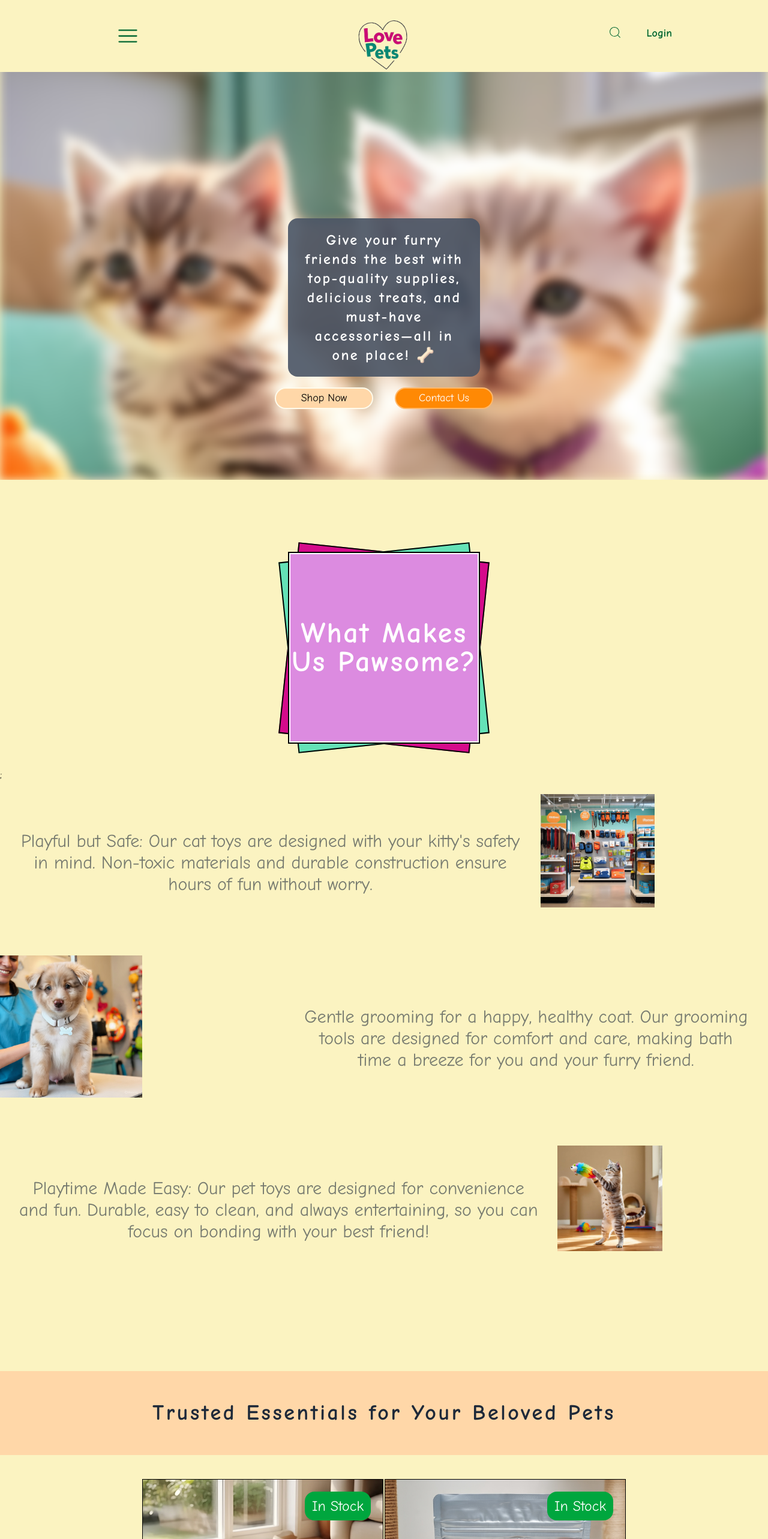
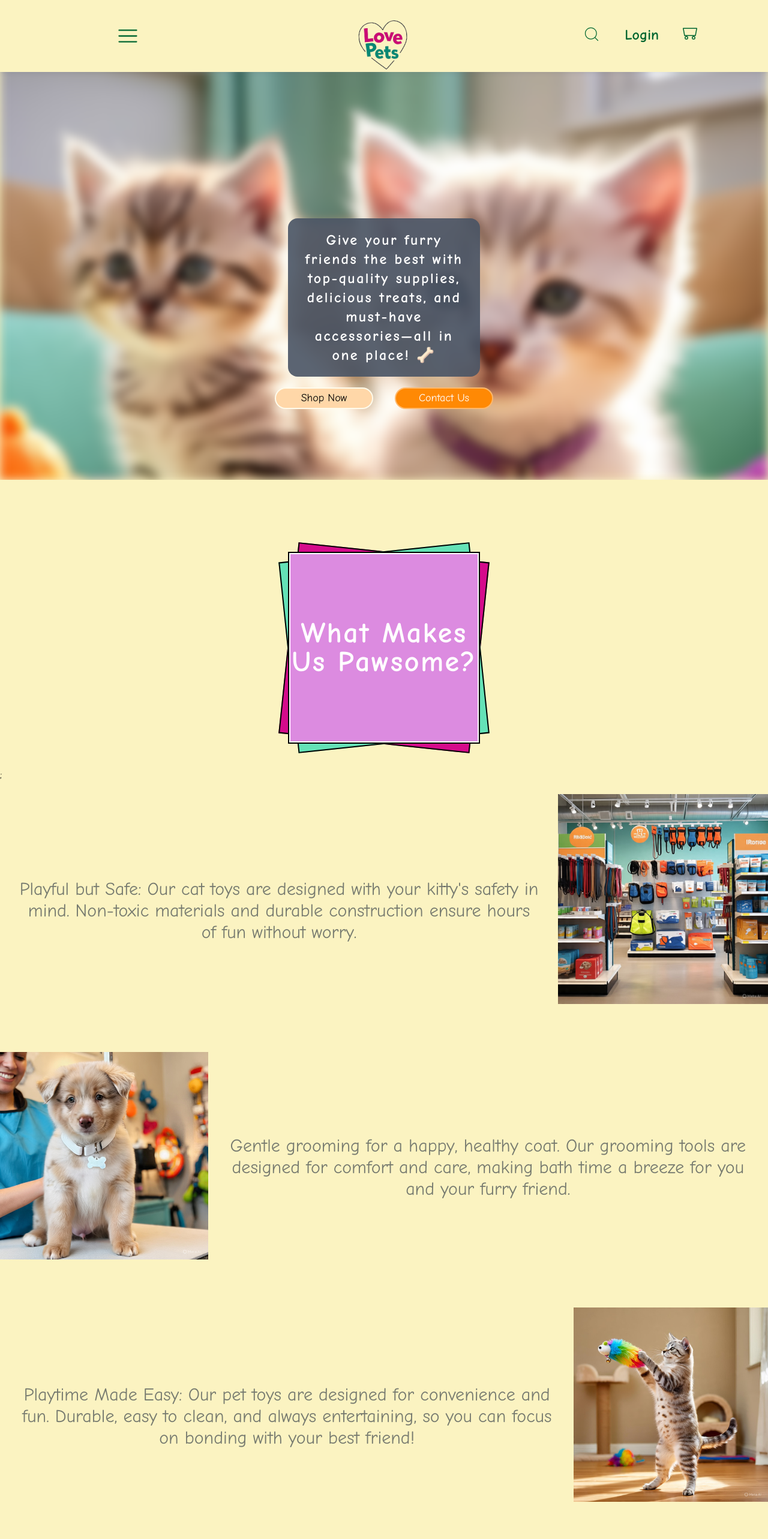
Before and after one commit to michaeluy001/pet-supplies, a React (Vite) app: page / in a window 1280 px wide. Shown: the top 2566 px of the page at 60% size. Built offline with nearby package versions, Linux system fonts and the light colour scheme.

Commit message:
adjustment made for Features card size on md size

```diff
--- a/src/Components/EmailCapture.jsx
+++ b/src/Components/EmailCapture.jsx
@@ -5,8 +5,8 @@ import { FaArrowRight } from "react-icons/fa";
 export const EmailCapture = () => {
   return (
     <>
-      <div className="relative  overflow-hidden">
-        <form className="relative h-screen content-center px-15 sm:text-lg z-3 2xl:w-1/2">
+      <div className="relative  overflow-hidden justify-items-center">
+        <form className="relative h-screen content-center  px-15 sm:text-lg z-3 2xl:w-1/3">
           <p className="text-lg text-gray-800/60 tracking-widest sm:text-3xl md:text-4xl lg:text-5xl 2xl:text-2xl">
             Subscribe to our Newsletter to receive exciting updates and promos!
           </p>
--- a/src/Components/Features-Card.jsx
+++ b/src/Components/Features-Card.jsx
@@ -2,18 +2,18 @@ export const Card = ({ card, id }) => {
   return (
     <>
       <div
-        className={`space-y-10 items-center my-5 xl:flex 2xl:flex-col 2xl:w-100  ${
-          id % 2 === 0 ? " xl:flex-row-reverse" : " xl:flex-row"
+        className={`space-y-10 items-center my-5 lg:flex 2xl:flex-col 2xl:w-100  ${
+          id % 2 === 0 ? " lg:flex-row-reverse" : " lg:flex-row"
         }`}
       >
         <div className="overflow-hidden">
           <img
             src={card.imgSrc}
             alt={card.alt}
-            className="size-full xl:size-1/2 2xl:size-100 hover:scale-110 active:scale:110 duration-[4s]"
+            className="size-full sm:w-200 lg:w-200 2xl:size-100 hover:scale-110 active:scale:110 duration-[4s] "
           />
         </div>
-        <p className="px-8 text-center text-gray-800/60  text-lg sm:text-2xl md:text-3xl lg:text-5xl xl:text-3xl 2xl:text-xl">
+        <p className="px-8 text-center text-gray-800/60  text-lg sm:text-2xl md:text-3xl lg:text-2xl xl:text-3xl 2xl:text-xl">
           {card.caption}
         </p>
       </div>
--- a/src/Components/Footer.jsx
+++ b/src/Components/Footer.jsx
@@ -6,7 +6,7 @@ export const Footer = () => {
 
   return (
     <>
-      <div className="grid grid-cols-4 p-10">
+      <div className="grid grid-cols-4 p-10 ">
         <div className="flex mx-6 h-50 text-gray-800/60 sm:h-60 lg:h-85 2xl:h-60">
           {columns.map((item, index) => (
             <div key={index} className="space-x-10 md:space-x-20 ">
--- a/src/Components/Header.jsx
+++ b/src/Components/Header.jsx
@@ -1,5 +1,6 @@
 import logo from "/src/assets/Lovepetslogo.png";
 import { CiSearch } from "react-icons/ci";
+import { BsMinecart } from "react-icons/bs";
 import {useState} from 'react';
 
 import { RxHamburgerMenu } from "react-icons/rx";
@@ -8,7 +9,7 @@ export const Header = () => {
   const [isDrawerOpened, setDrawerOpened] = useState(false);
   return (
     <>
-      <div className="w-full  fixed top-0 left-0 h-20 bg-[var(--warm-sand)] content-center grid grid-cols-3 font-bold text-3xl z-11 sm:h-25 md:h-30 2xl:text-lg">
+      <div className="w-full shadow-md shadow-gray-500/10 fixed top-0 left-0 h-20 bg-[var(--warm-sand)] content-center grid grid-cols-3 font-bold text-3xl z-11 sm:h-25 md:h-30 2xl:text-lg">
         <div className="flex  justify-center text-green-800">
           <RxHamburgerMenu className="text-3xl sm:text-4xl" onClick={()=> setDrawerOpened(true)} />
         </div>
@@ -19,11 +20,12 @@ export const Header = () => {
             className="size-15 sm:size-20 md:size-23 absolute -top-3 -rotate-5"
           />
         </div>
-        <div className="flex justify-center text-green-800 content-center gap-10">
-          <p className="text-2xl">
+        <div className="flex justify-center text-green-800 content-center gap-10 ">
+          <p className="text-2xl md:text-4xl xl:text-3xl">
             <CiSearch />
           </p>
-          <p className="hidden xl:block text-lg"> Login </p>
+          <p className="hidden xl:block xl:text-2xl"> Login </p>
+          <p className="hidden xl:block xl:text-2xl"> <BsMinecart /> </p>
         </div>
       </div>
       <div className="w-full h-20"></div>
--- a/src/Components/Products.jsx
+++ b/src/Components/Products.jsx
@@ -5,10 +5,9 @@ export const Products = () => {
   const petSupplies = useProductInfo();
   return (
     <>
-
       <div className="flex flex-col space-y-15 my-15 lg:space-y-25 xl:space-y-35 ">
         <div className="h-10  text-center text-gray-800 ">
-          <p className="p-5 text-2xl font-bold content-center bg-orange-200 tracking-widest md:text-3xl lg:text-4xl lg:h-35 ">
+          <p className="p-5 text-2xl font-bold text-gray-500 text-shadow-lg content-center bg-orange-200 tracking-widest md:text-3xl lg:text-4xl lg:h-35 ">
             Trusted Essentials for Your Beloved Pets
           </p>
         </div>
--- a/src/index.css
+++ b/src/index.css
@@ -17,4 +17,5 @@
 #root {
   font-family: var(--font-cal-sans);
   background-color: var(--warm-sand);
+  scroll-behavior: smooth;
 }
```
